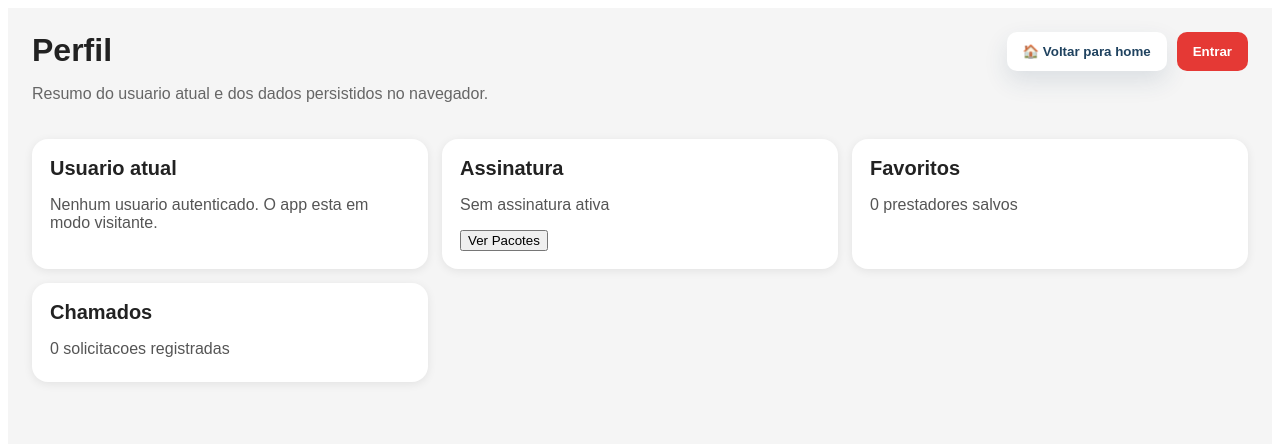
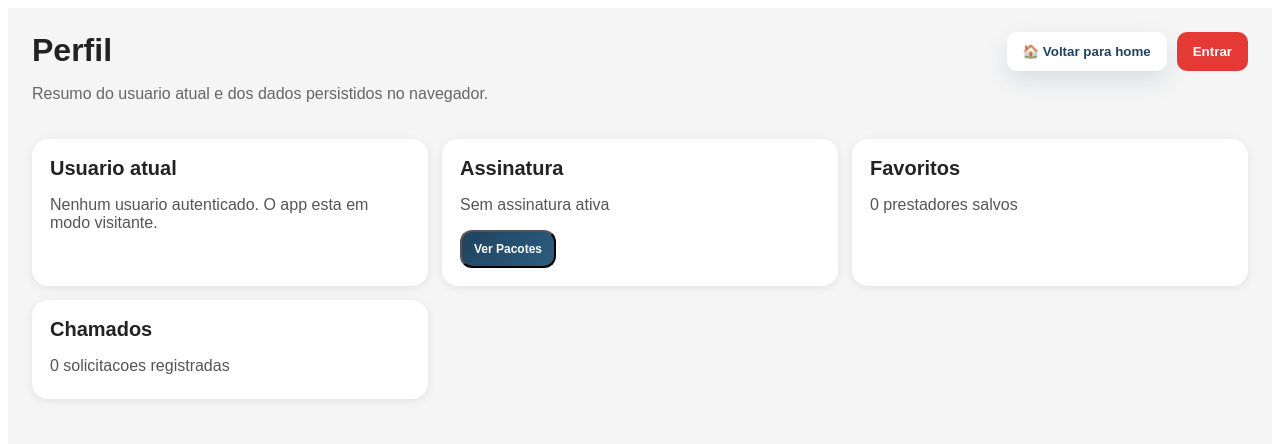
Before and after one commit to mjpfelicia/SOS-Carro-app, a React (Vite) app: page /perfil in a window 1280 px wide. Shown: the top 444 px of the page. Built offline with nearby package versions, Linux system fonts and the light colour scheme.

Commit message:
added gitpage

```diff
--- a/src/pages/DashboardPages.css
+++ b/src/pages/DashboardPages.css
@@ -114,6 +114,22 @@
   border-radius: 10px;
   padding: 10px;
 }
+.btn_dashboard {
+ background: linear-gradient(135deg, #1f425f, #2d5d80);
+    color: white;
+    flex: 1 1 180px;
+    display: inline-flex;
+    align-items: center;
+    justify-content: center;
+    border-radius: 12px;
+    padding: 10px 12px;
+    text-decoration: none;
+    font-size: 12px;
+    font-weight: 700;
+    box-sizing: border-box;
+  margin-top: 10px;
+
+}
 
 @media (max-width: 768px) {
   .dashboardHeader,
--- a/src/pages/Home/Home.css
+++ b/src/pages/Home/Home.css
@@ -551,13 +551,13 @@
 .addButton {
   background: var(--color-primary);
   color: white;
-  width: 48px;
-  height: 48px;
+  width: 25px;
+  height: 25px;
   border-radius: 50%;
   display: inline-flex;
   align-items: center;
   justify-content: center;
-  margin: -28px auto 0;
+  margin: -6px auto 0;
   font-size: 28px;
   box-shadow: 0 12px 22px rgba(217, 79, 61, 0.3);
 }
--- a/src/pages/Profile.jsx
+++ b/src/pages/Profile.jsx
@@ -142,7 +142,7 @@ export default function Profile() {
           ) : (
             <>
               <p>Sem assinatura ativa</p>
-              <button onClick={() => navigate("/pacotes")} style={{ marginTop: "10px" }}>Ver Pacotes</button>
+              <button onClick={() => navigate("/pacotes")}  className="btn_dashboard">Ver Pacotes</button>
             </>
           )}
         </section>
```
